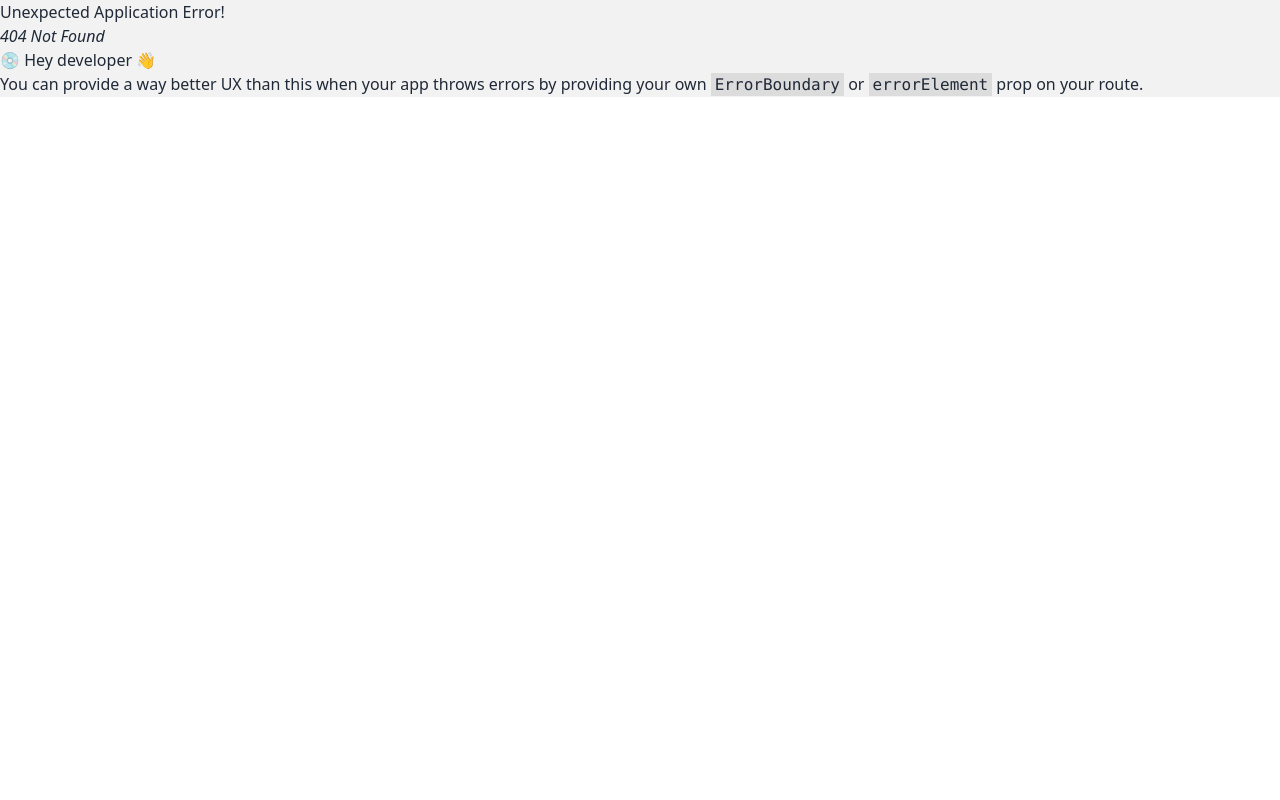
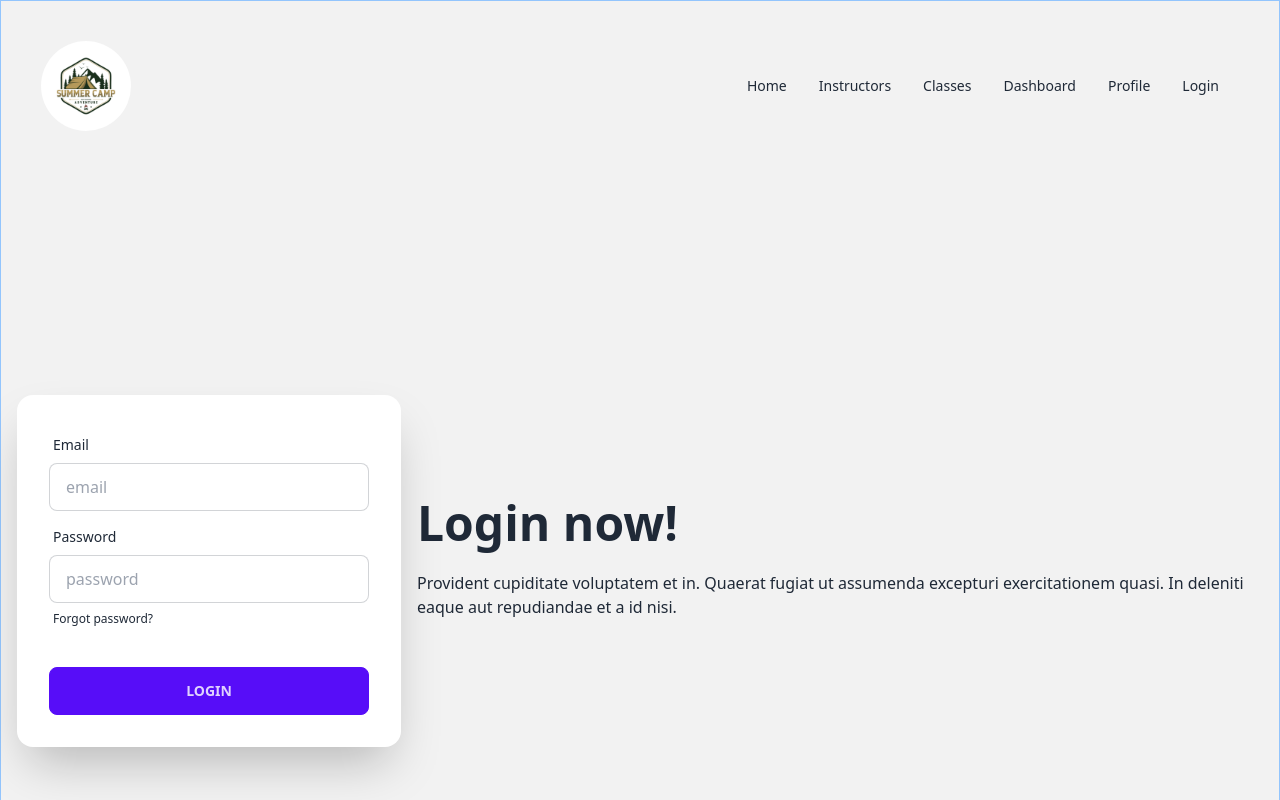
Before and after one commit to mahfuzurrahman4044/Summer-Camp, a React (Vite) app: page /signup in a window 1280 px wide. Before the commit this address had no page. Shown: the top 800 px of the page. Built offline with nearby package versions, Linux system fonts and the light colour scheme.

Commit message:
login page design

```diff
--- a/package.json
+++ b/package.json
@@ -14,6 +14,7 @@
     "match-sorter": "^6.3.1",
     "react": "^18.2.0",
     "react-dom": "^18.2.0",
+    "react-hook-form": "^7.44.3",
     "react-router-dom": "^6.12.0",
     "sort-by": "^1.2.0"
   },
--- /dev/null
+++ b/src/Account/Login.jsx
@@ -0,0 +1,41 @@
+import { Link } from "react-router-dom";
+
+
+const Login = () => {
+    return (
+        <div>
+            <div className="hero min-h-screen bg-base-200">
+                <div className="hero-content flex-col lg:flex-row-reverse">
+                    <div className="text-center lg:text-left">
+                        <h1 className="text-5xl font-bold">Login now!</h1>
+                        <p className="py-6">Provident cupiditate voluptatem et in. Quaerat fugiat ut assumenda excepturi exercitationem quasi. In deleniti eaque aut repudiandae et a id nisi.</p>
+                    </div>
+                    <div className="card flex-shrink-0 w-full max-w-sm shadow-2xl bg-base-100">
+                        <div className="card-body">
+                            <div className="form-control">
+                                <label className="label">
+                                    <span className="label-text">Email</span>
+                                </label>
+                                <input type="text" placeholder="email" className="input input-bordered" />
+                            </div>
+                            <div className="form-control">
+                                <label className="label">
+                                    <span className="label-text">Password</span>
+                                </label>
+                                <input type="password" placeholder="password" className="input input-bordered" />
+                                <label className="label">
+                                    <Link to='/signup'>New to Summer Camp? Please <div className="btn btn-outline bg-slate-100 border-0 border-b-4 border-primary ml-1 mt-4">Sign Up</div> </Link>
+                                </label>
+                            </div>
+                            <div className="form-control mt-6">
+                                <button className="btn btn-outline bg-slate-100 border-0 border-b-4 border-primary">Login</button>
+                            </div>
+                        </div>
+                    </div>
+                </div>
+            </div>
+        </div>
+    );
+};
+
+export default Login;
--- /dev/null
+++ b/src/Account/SignUp.jsx
@@ -0,0 +1,43 @@
+import { useForm } from "react-hook-form";
+
+const SignUp = () => {
+    const { register, handleSubmit, reset, formState: { errors } } = useForm();
+
+
+    return (
+        <div>
+            <div className="hero min-h-screen bg-base-200">
+                <div className="hero-content flex-col lg:flex-row-reverse">
+                    <div className="text-center lg:text-left">
+                        <h1 className="text-5xl font-bold">Login now!</h1>
+                        <p className="py-6">Provident cupiditate voluptatem et in. Quaerat fugiat ut assumenda excepturi exercitationem quasi. In deleniti eaque aut repudiandae et a id nisi.</p>
+                    </div>
+                    <div className="card flex-shrink-0 w-full max-w-sm shadow-2xl bg-base-100">
+                        <div className="card-body">
+                            <div className="form-control">
+                                <label className="label">
+                                    <span className="label-text">Email</span>
+                                </label>
+                                <input type="text" placeholder="email" className="input input-bordered" />
+                            </div>
+                            <div className="form-control">
+                                <label className="label">
+                                    <span className="label-text">Password</span>
+                                </label>
+                                <input type="text" placeholder="password" className="input input-bordered" />
+                                <label className="label">
+                                    <a href="#" className="label-text-alt link link-hover">Forgot password?</a>
+                                </label>
+                            </div>
+                            <div className="form-control mt-6">
+                                <button className="btn btn-primary">Login</button>
+                            </div>
+                        </div>
+                    </div>
+                </div>
+            </div>
+        </div>
+    );
+};
+
+export default SignUp;
--- a/src/Layout/Main/Main.jsx
+++ b/src/Layout/Main/Main.jsx
@@ -1,13 +1,12 @@
+import NavBar from "../../Shared/NavBar/NavBar";
 import { Outlet } from "react-router-dom";
-import NavBar from "../../Shared/NavBar/NavBar";
 import Footer from "../../Shared/Footer/Footer";
+
 
 const Main = () => {
     return (
         <div className="border border-1 border-blue-300">
-            <div className="sticky">
-                <NavBar></NavBar>
-            </div>
+            <NavBar></NavBar>
             <Outlet></Outlet>
             <Footer></Footer>
         </div>
--- a/src/Shared/NavBar/NavBar.css
+++ b/src/Shared/NavBar/NavBar.css
@@ -12,4 +12,8 @@
         border: 1px;
         border-radius: 100%;
     }
+
+    .navbar-start{
+        margin-bottom: 150px;
+    }
 }
--- a/src/Shared/NavBar/NavBar.jsx
+++ b/src/Shared/NavBar/NavBar.jsx
@@ -4,7 +4,7 @@
 
 const NavBar = () => {
     return (
-        <div>
+        <div className="">
             <div className="navbar bg-base-200 p-10">
                 <div className="navbar-start">
                     <div className="dropdown">
@@ -19,6 +19,7 @@
                             </li>
                             <li><Link>Dashboard</Link></li>
                             <li><Link>Profile</Link></li>
+                            <li><Link to="/login">Login</Link></li>
                         </ul>
                     </div>
                     <div className="logo">
@@ -27,13 +28,12 @@
                 </div>
                 <div className="navbar-end hidden lg:flex">
                     <ul className="menu menu-horizontal px-1">
-                        <li><Link>Home</Link></li>
-                        <li><Link>Instructors</Link></li>
-                        <li>
-                            <Link>Classes</Link>
-                        </li>
-                        <li><Link>Dashboard</Link></li>
-                        <li><Link>Profile</Link></li>
+                        <li className=""><Link>Home</Link></li>
+                        <li className=""><Link>Instructors</Link></li>
+                        <li className=""><Link>Classes</Link></li>
+                        <li className=""><Link>Dashboard</Link></li>
+                        <li className=""><Link>Profile</Link></li>
+                        <li className=""><Link to="/login">Login</Link></li>
                     </ul>
                 </div>
             </div>
```
Also changed, not shown: src/main.jsx (+11 -1 lines), 1 other file (tests, documents, lock files or other folders).
